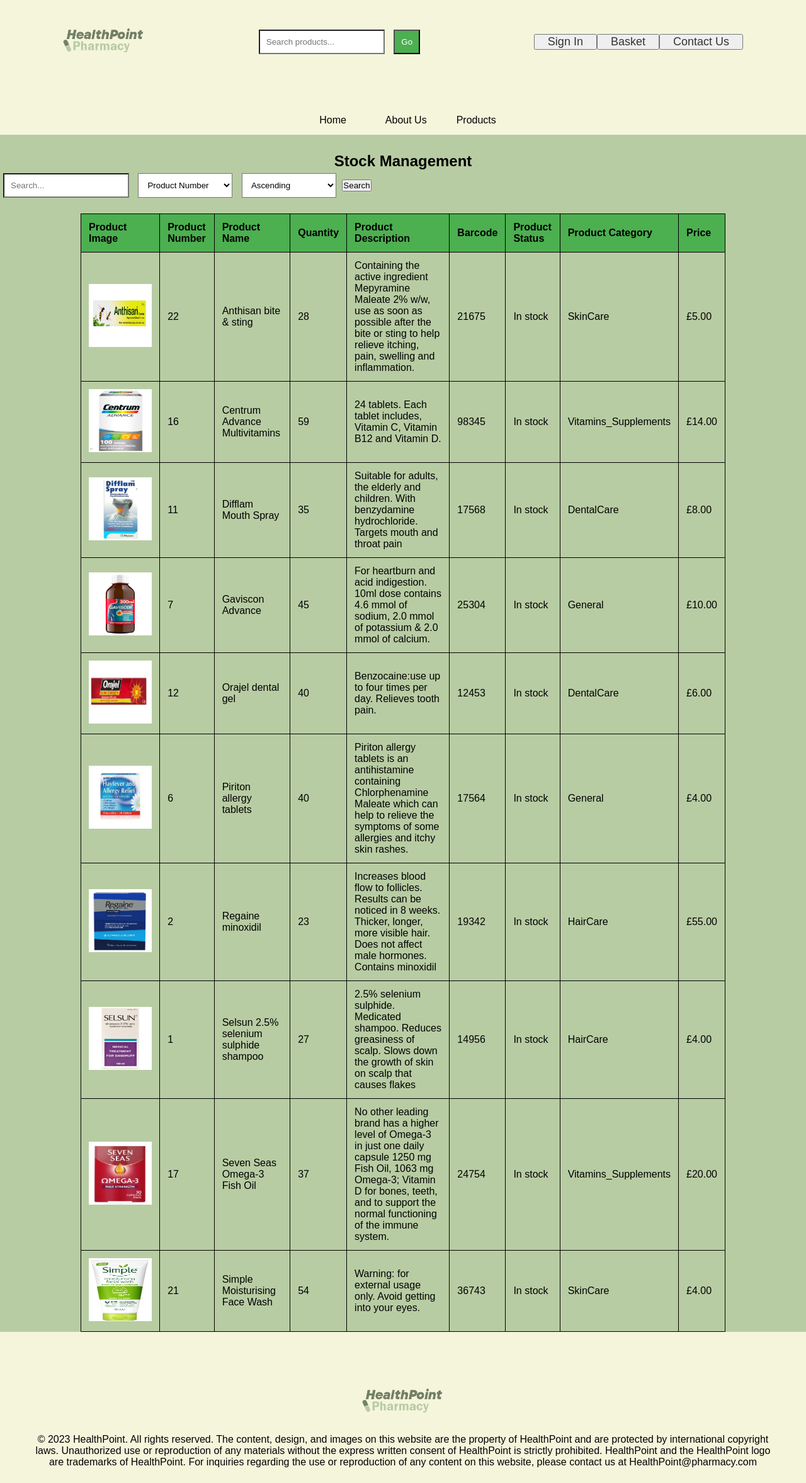
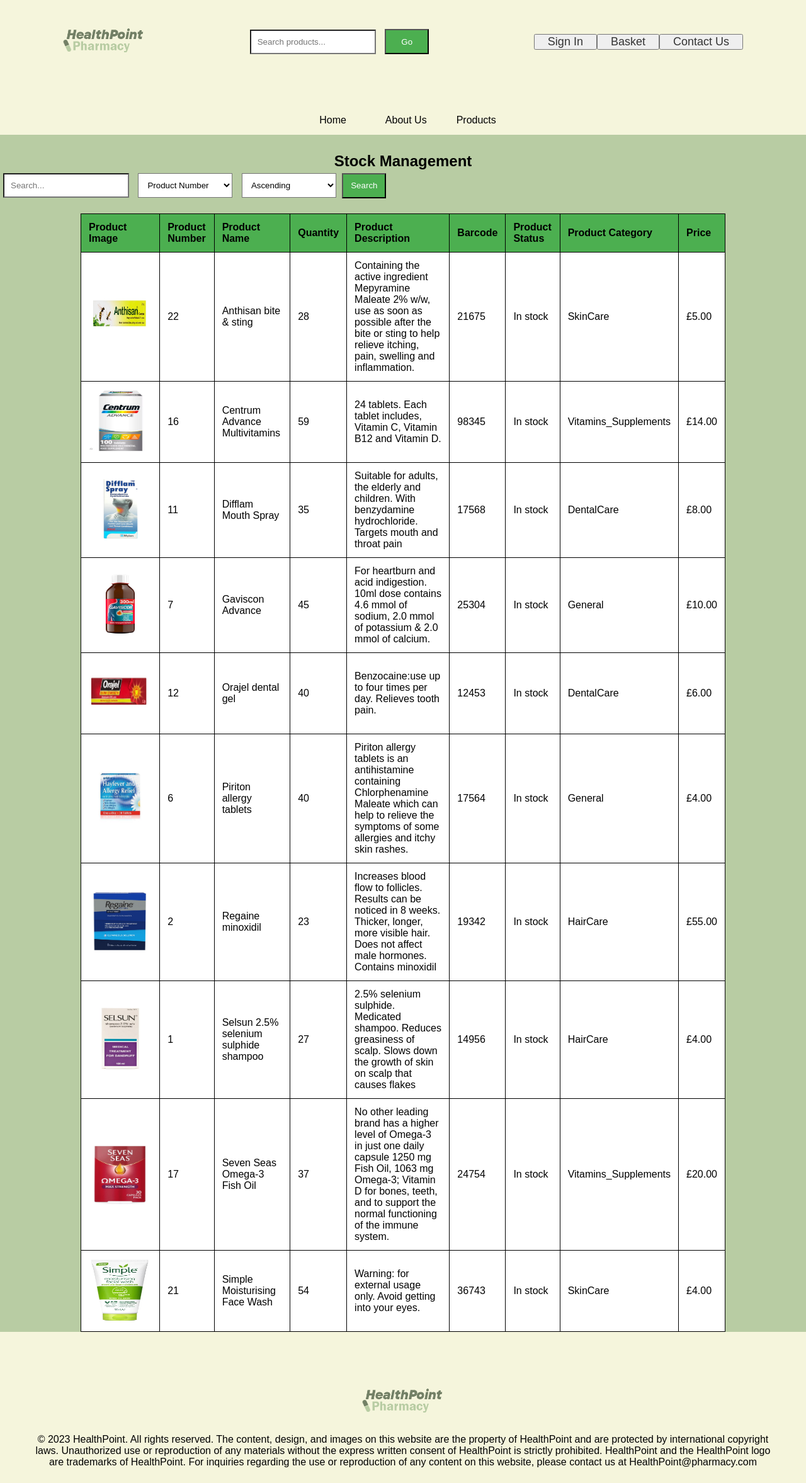
Before and after one commit to RostislavValev01/Group37, a PHP site: page /StockManagementPage.php in a window 1280 px wide. Shown: the top 2355 px of the page at 63% size. Run offline with PHP 8.4, Linux system fonts and the light colour scheme; data comes from the database, SQL or seed files in the repository.

Commit message:
Update StockManagementPage.css
updated for stock table and search/filter function (colouring, hover, buttons etc)

```diff
--- a/hp website code/css/StockManagementPage.css
+++ b/hp website code/css/StockManagementPage.css
@@ -31,6 +31,30 @@ th {
     background-color: #4caf50;
 }
 
+tr {
+    background-color: white;
+}
+tr:hover {
+    background-color: lightgray;
+}
+
+
 h1, h2 {
     text-align: center;
 }
+
+.search-bar,
+select {
+  width: 200px;
+}
+
+select {
+  width: 150px;
+}
+input[type="submit"] {
+    background-color: #4caf50;
+    color: white;
+    cursor: pointer;
+    width: 70px;
+    height: 40px;
+  }
```
